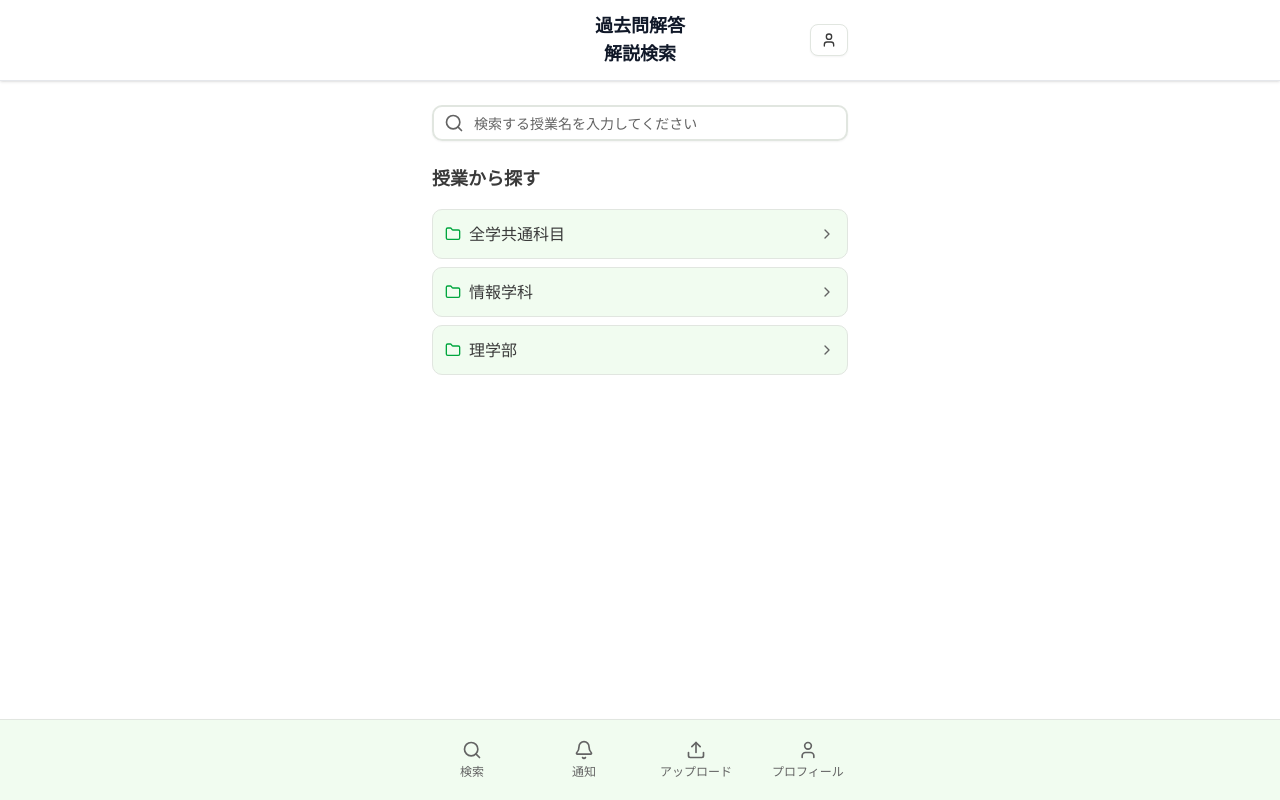
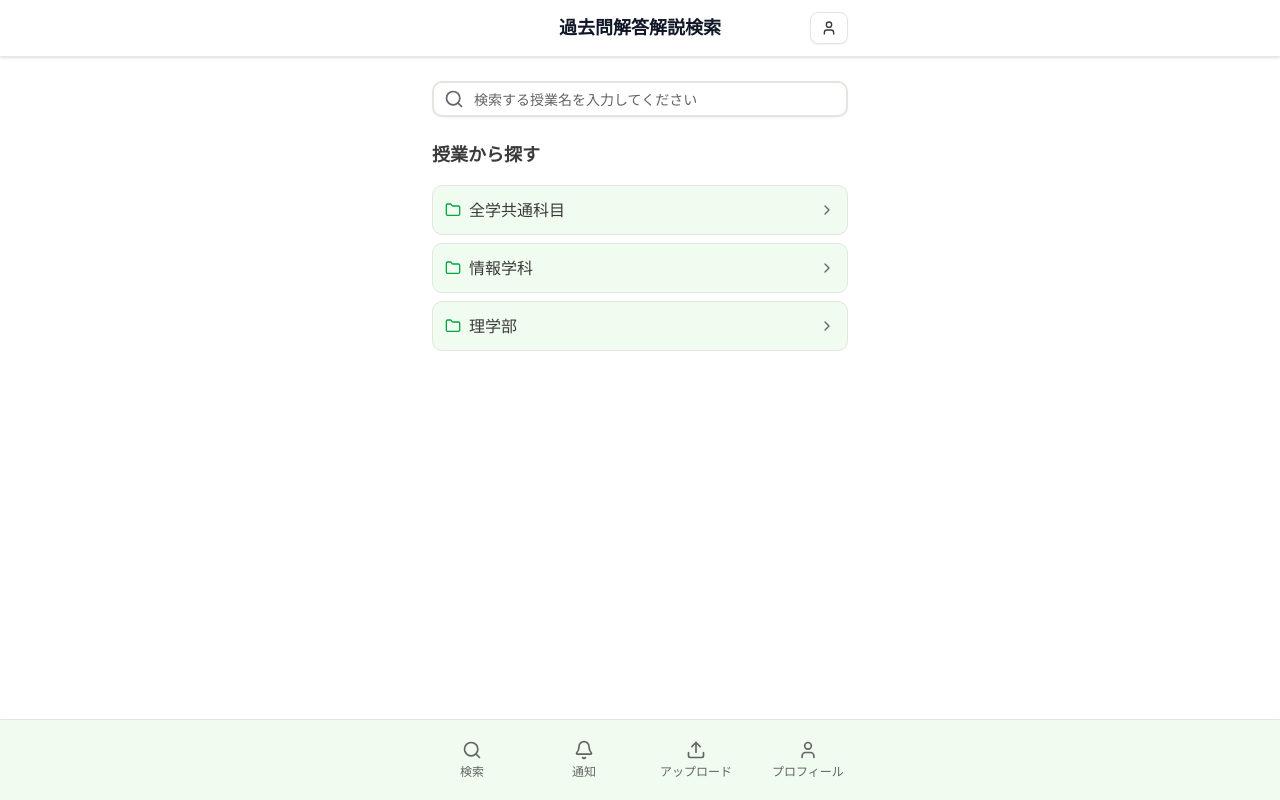
Before and after one commit to wolfmagnate/rsshackathon, a Next.js app: page / in a window 1280 px wide. Built offline with nearby package versions, Linux system fonts and the light colour scheme.

Commit message:
fix header text

```diff
--- a/components/shared/AppHeader.tsx
+++ b/components/shared/AppHeader.tsx
@@ -31,7 +31,7 @@ export default function AppHeader({ className, children }: AppHeaderProps) {
     <header className={cn("sticky top-0 z-50 bg-card border-b border-border shadow-sm", className)}>
       <div className="px-4 py-3 flex items-center justify-between max-w-md mx-auto">
         <div className="flex-1"></div>
-        <div className="flex-1 text-center">{children}</div>
+        <div className="text-center">{children}</div>
         <div className="flex-1 flex justify-end">
             <DropdownMenu>
                 <DropdownMenuTrigger asChild>
```
